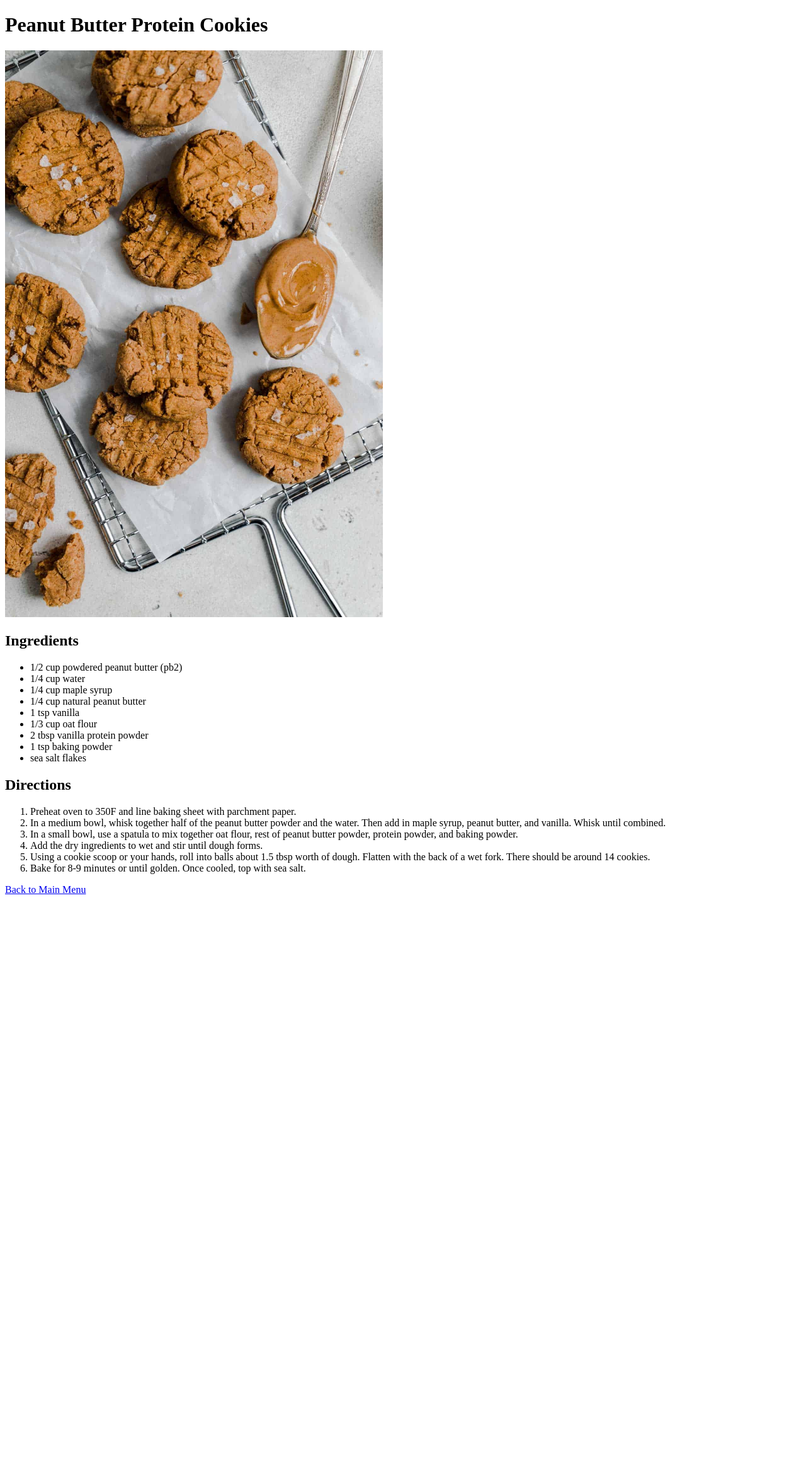
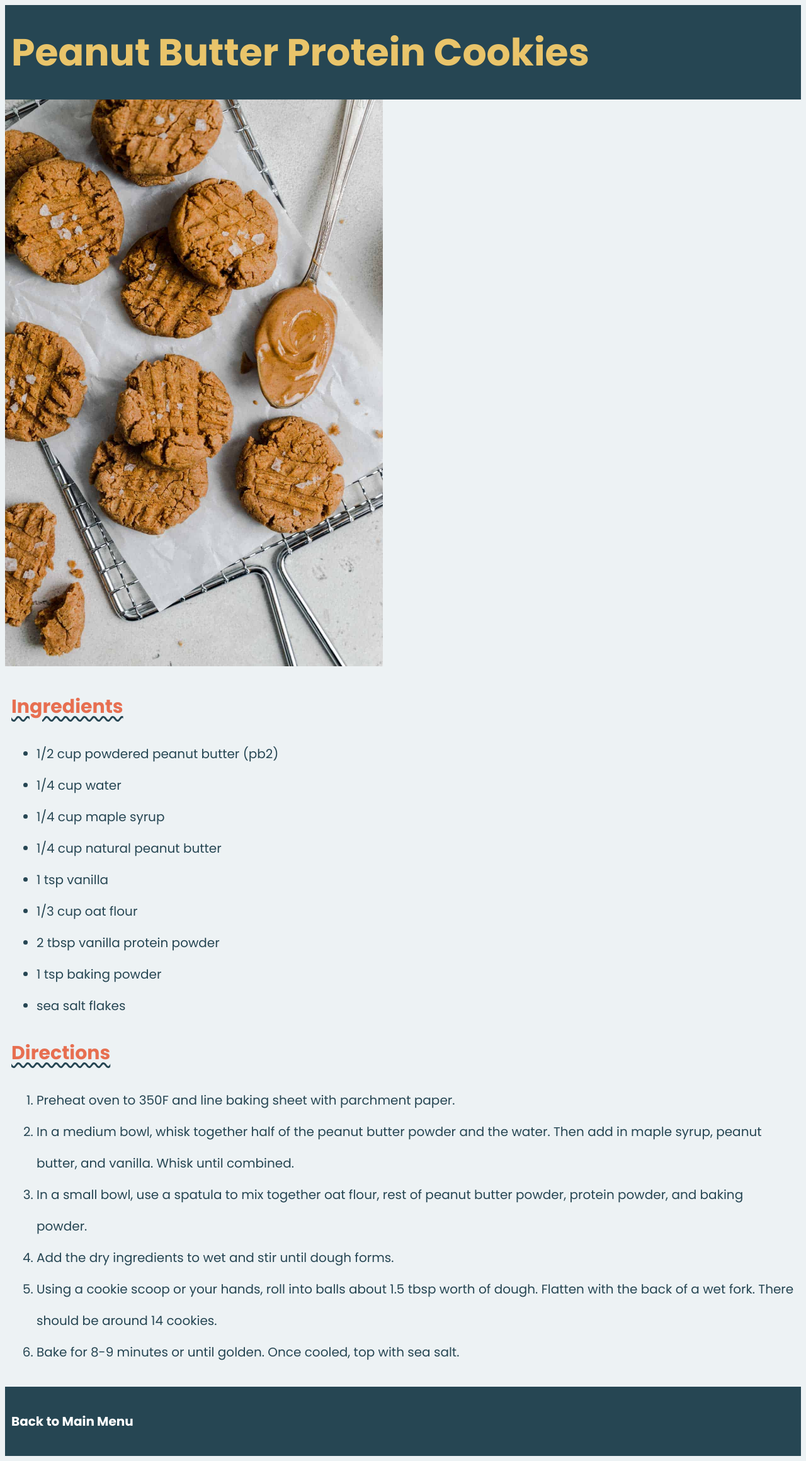
Before and after one commit to beckysulley/odin-recipes, a plain HTML site: page recipes/cookies.html in a window 1280 px wide. Shown: the whole page at 63% size. Before the commit the page ends 1438 px from the top, so only its background shows below. Drawn offline with Linux system fonts and the light colour scheme.

Commit message:
added style.css with style on all .html files

```diff
--- a/recipes/cookies.html
+++ b/recipes/cookies.html
@@ -2,15 +2,23 @@
 <html>
     <head>
         <meta charset="utf-8">
+        <link rel="stylesheet" href="../style.css">
         <title>Peanut Butter Protein Cookies</title>
+
+        <link rel="preconnect" href="https://fonts.googleapis.com">
+        <link rel="preconnect" href="https://fonts.gstatic.com" crossorigin>
+        <link href="https://fonts.googleapis.com/css2?family=Poppins:wght@400;700&display=swap" rel="stylesheet">
     </head>
     <body>
+        <div id="recipe">
             <h1>Peanut Butter Protein Cookies</h1>
+        </div>
 
         <img src="./images/cookies.jpg" width="600px">
 
-        <h2>Ingredients</h2>
-        <ul>
+        <div id="list">
+            <h2 class="subhead">Ingredients</h2>
+            <ul class="copy">
                 <li>1/2 cup powdered peanut butter (pb2)</li>
                 <li>1/4 cup water</li>
                 <li>1/4 cup maple syrup</li>
@@ -22,8 +30,8 @@
                 <li>sea salt flakes</li>
             </ul>
 
-        <h2>Directions</h2>
-        <ol>
+            <h2 class="subhead">Directions</h2>
+            <ol class="copy">
                 <li>Preheat oven to 350F and line baking sheet with parchment paper.</li>
                 <li>In a medium bowl, whisk together half of the peanut butter powder and the water. Then add in maple syrup, peanut butter, and vanilla. Whisk until combined.</li>
                 <li>In a small bowl, use a spatula to mix together oat flour, rest of peanut butter powder, protein powder, and baking powder.</li>
@@ -31,7 +39,10 @@
                 <li>Using a cookie scoop or your hands, roll into balls about 1.5 tbsp worth of dough. Flatten with the back of a wet fork. There should be around 14 cookies.</li>
                 <li>Bake for 8-9 minutes or until golden. Once cooled, top with sea salt.</li>
             </ol>
+        </div>
 
-        <p><a href="../index.html">Back to Main Menu</a></p>
+        <div id="footer">
+            <p id="nav"><a href="../index.html">Back to Main Menu</a></p>
+        </div>
     </body>
 </html>
--- /dev/null
+++ b/style.css
@@ -0,0 +1,71 @@
+#nav a {
+    color: white;
+}
+
+#header {
+    background-color: #264653;
+    color: #e9c46a;
+    font-family: 'Poppins', Helvetica, sans-serif;
+    font-size: 30px;
+    line-height: 50px;
+    padding: 10px;
+    font-weight: bold;
+    letter-spacing: 5px;
+    text-transform: uppercase;
+}
+
+#footer {
+    background-color: #264653;
+    color: #e9c46a;
+    font-family: 'Poppins', Helvetica, sans-serif;
+    font-size: 30px;
+    line-height: 50px;
+    padding: 10px;
+    font-weight: bold;
+}
+
+#recipe {
+    background-color: #264653;
+    color: #e9c46a;
+    font-family: 'Poppins', Helvetica, sans-serif;
+    font-size: 30px;
+    line-height: 50px;
+    padding: 10px;
+    font-weight: bold;
+}
+
+#list {
+    background-color: #edf2f4;
+    color: #264653;
+    font-family: 'Poppins', Helvetica, sans-serif;
+    font-size: 30px;
+    line-height: 50px;
+    padding: 10px;
+}
+
+.subhead {
+    font-size: 30px;
+    color: #e76f51;
+    text-decoration: underline wavy #264653 3px;
+    text-underline-offset: 5px;
+}
+
+p,
+.copy {
+    font-size: 20px;
+}
+
+body {
+    background-color: #edf2f4;
+}
+
+a {
+    color: #264653;
+    text-decoration: none;
+}
+
+a:hover {
+    background-color: #e76f51;
+    color: white;
+    text-decoration: none;
+}
```
Also changed, not shown: index.html (+15 -6 lines), recipes/cheesecake.html (+21 -10 lines), recipes/thinmints.html (+17 -6 lines). Lines whose indentation alone changed are shown as unchanged.
